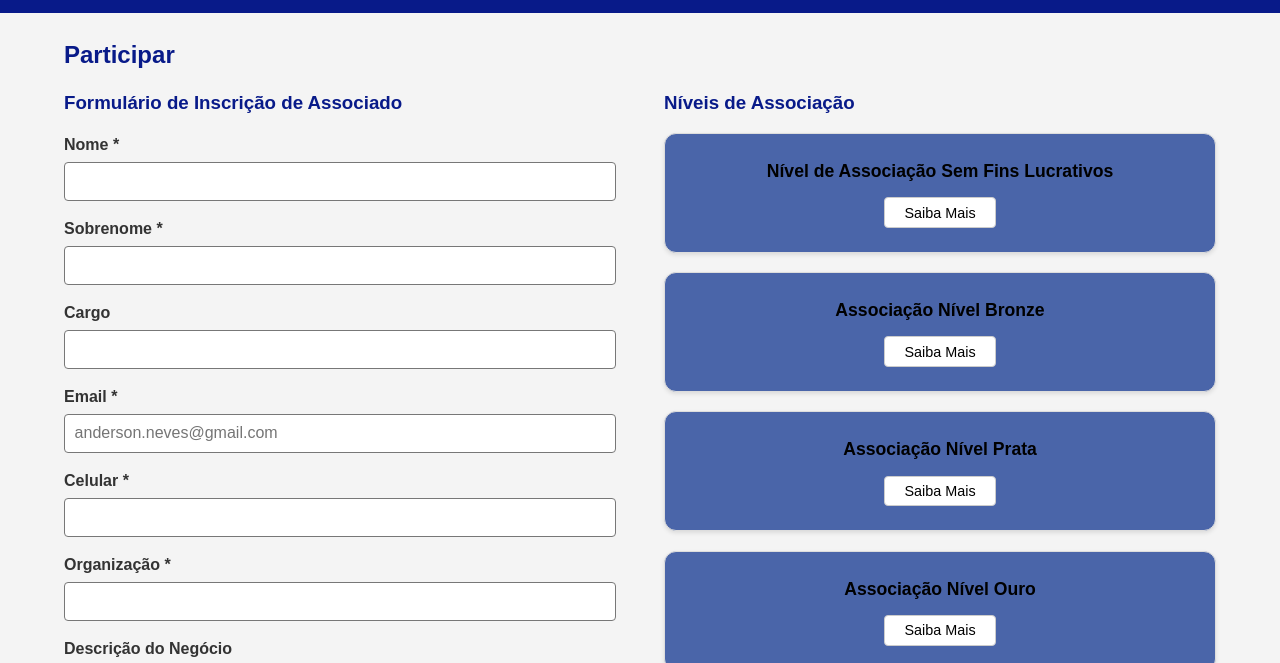
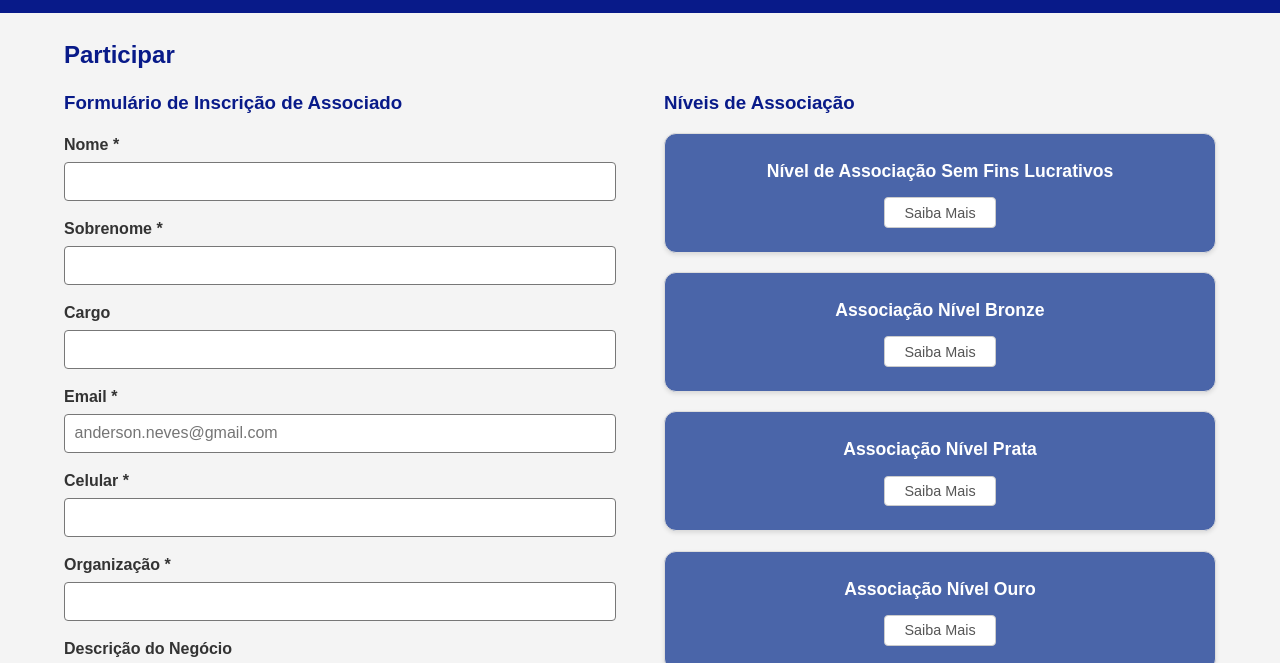
Before and after one commit to neves-anderson/wdd231, a plain HTML site: page camara/associacao.html in a window 1280 px wide. Shown: the part 84-747 px from the top of the page. Drawn offline with Linux system fonts and the light colour scheme.

Commit message:
atualizar

```diff
--- a/camara/estilos/telas-grandes.css
+++ b/camara/estilos/telas-grandes.css
@@ -136,14 +136,14 @@
     }
 
     .membro-cards .card h4 {
-        color: #000;
+        color: #ffffff;
         font-size: 1.1rem;
         margin-bottom: 0.8rem;
     }
 
     .membro-cards .card button {
         background-color: #ffffff;
-        color: #000;
+        color: #555555;
         border: 1px solid #ccc;
         border-radius: 4px;
         padding: 0.4rem 1.2rem;
```
